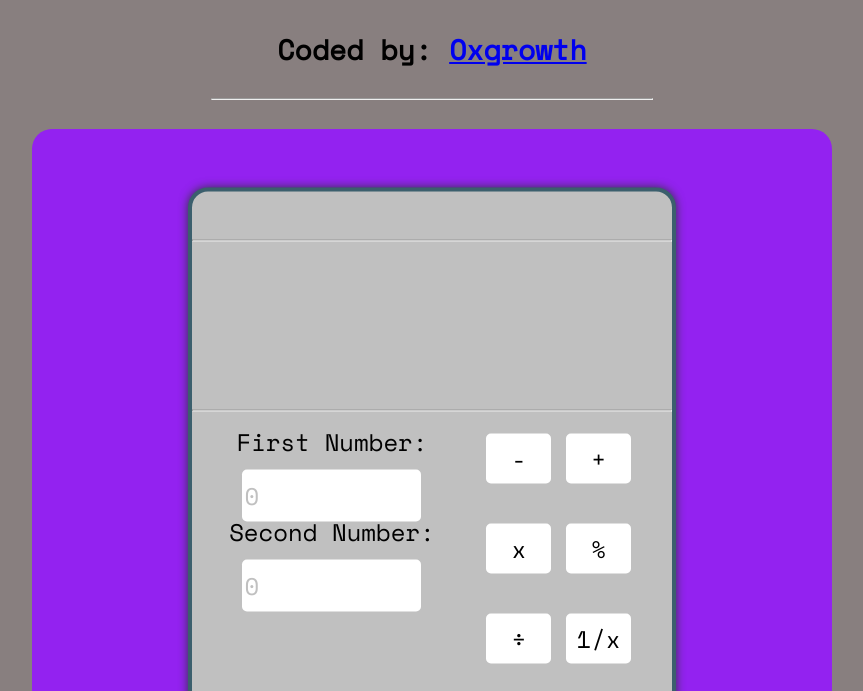
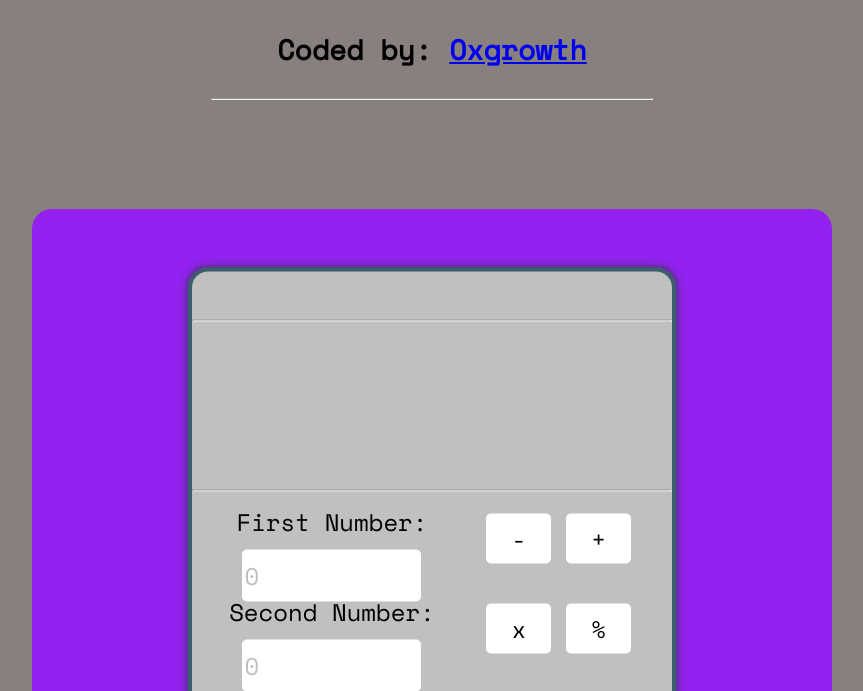
Before and after one commit to 0xgrowth/Calculator, a plain HTML site: page index.html in a window 1280 px wide. Shown: the part 106-797 px from the top of the page, without its empty margins (208-1071 px from the left). Drawn offline with nearby package versions, Linux system fonts and the light colour scheme.

Commit message:
Update style.css

```diff
--- a/style.css
+++ b/style.css
@@ -11,7 +11,7 @@ body  {
 #piss {
     margin: 0px;
     position: absolute;
-    top: 75%;
+    top: 85%;
     left: 50%;
     transform: translate(-50%, -50%);
     background-color: #9322f0;
```
